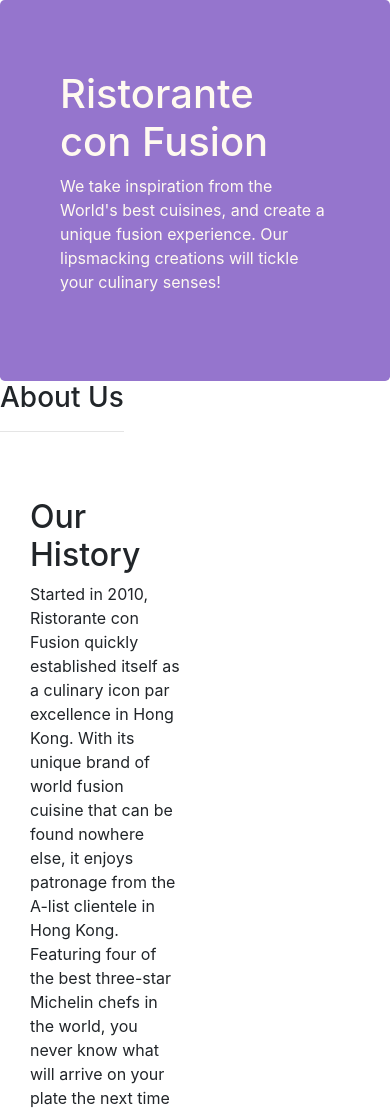
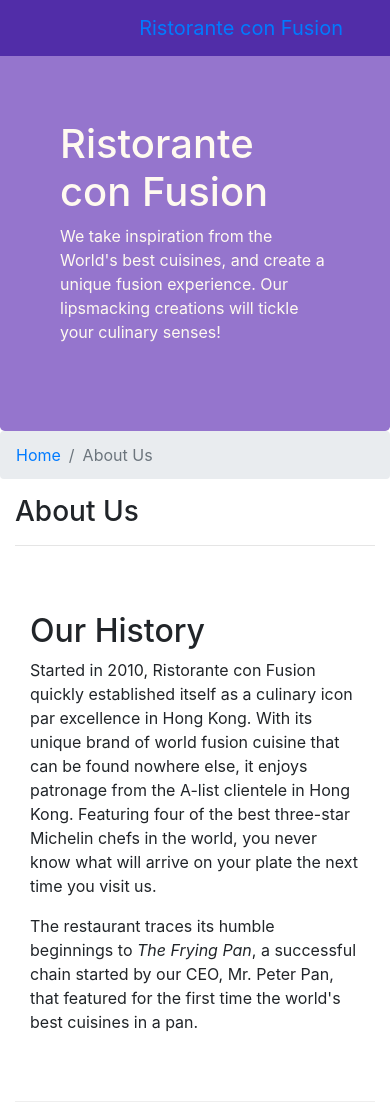
Before and after one commit to hagaiglazner/fswd-bs, a website: page aboutus.html in a window 390 px wide. Shown: the top 1110 px of the page. Drawn offline with nearby package versions, Linux system fonts and the light colour scheme.

Commit message:
Navbar and Breadcrumb excercise

```diff
--- a/aboutus.html
+++ b/aboutus.html
@@ -17,6 +17,23 @@
 
 <body>
 
+    <nav class="navbar navbar-inverse navbar-toggleable-sm fixed-top">
+        <div class="container">
+            <button class="navbar-toggler" type="button" data-toggle="collapse" data-target="#Navbar">
+                <span class="navbar-toggler-icon"></span>
+            </button>
+            <a class=navbar-brand href='./index.html'>Ristorante con Fusion</a>
+            <div class="collapse navbar-collapse" id="Navbar">
+                <ul class="navbar-nav">
+                    <li class="navbar-item"><a class="nav-link" href='./index.html'>Home</a></li>
+                    <li class="navbar-item active"><a class="nav-link" href='#'>About</a></li>
+                    <li class="navbar-item"><a class="nav-link" href='#'>Menu</a></li>
+                    <li class="navbar-item"><a class="nav-link" href='#'>Contact</a></li>
+                </ul>
+            </div>
+        </div>
+    </nav>
+
     <header class="jumbotron">
         <div class="container">
             <div class="row row-header">
@@ -32,19 +49,24 @@
 
     <div class="container">
         <div class="row">
-            <div>
+            <ol class="col-12 breadcrumb">
+                <li class="breadcrumb-item"><a href="./index.html">Home</a></li>
+                <li class='breadcrumb-item active'>About Us</li>
+
+            </ol>
+            <div class="col-12">
                <h3>About Us</h3>
                <hr>
             </div>
         </div>
 
         <div class="row row-content">
-            <div class="col col-sm-6">
+            <div class="col-sm-6">
                 <h2>Our History</h2>
                 <p>Started in 2010, Ristorante con Fusion quickly established itself as a culinary icon par excellence in Hong Kong. With its unique brand of world fusion cuisine that can be found nowhere else, it enjoys patronage from the A-list clientele in Hong Kong.  Featuring four of the best three-star Michelin chefs in the world, you never know what will arrive on your plate the next time you visit us.</p>
                 <p>The restaurant traces its humble beginnings to <em>The Frying Pan</em>, a successful chain started by our CEO, Mr. Peter Pan, that featured for the first time the world's best cuisines in a pan.</p>
             </div>
-            <div class="col col-sm">
+            <div class="col-sm">
             </div>
         </div>
 
@@ -71,7 +93,7 @@
                 <div class="col-5 offset-1 col-sm-2">
                     <h5>Links</h5>
                     <ul class="list-unstyled">
-                        <li><a href="#">Home</a></li>
+                        <li><a href="./index.html">Home</a></li>
                         <li><a href="#">About</a></li>
                         <li><a href="#">Menu</a></li>
                         <li><a href="#">Contact</a></li>
--- a/css/styles.css
+++ b/css/styles.css
@@ -29,3 +29,12 @@
     margin: 0px;
     color: #0F0F0F;
 }
+
+body {
+    padding: 50px 0px 0px 0px;
+    z-index: 0;
+}
+
+.navbar-inverse {
+    background-color: #512DA8;
+}
```
Also changed, not shown: index.html (+18 -0 lines).
